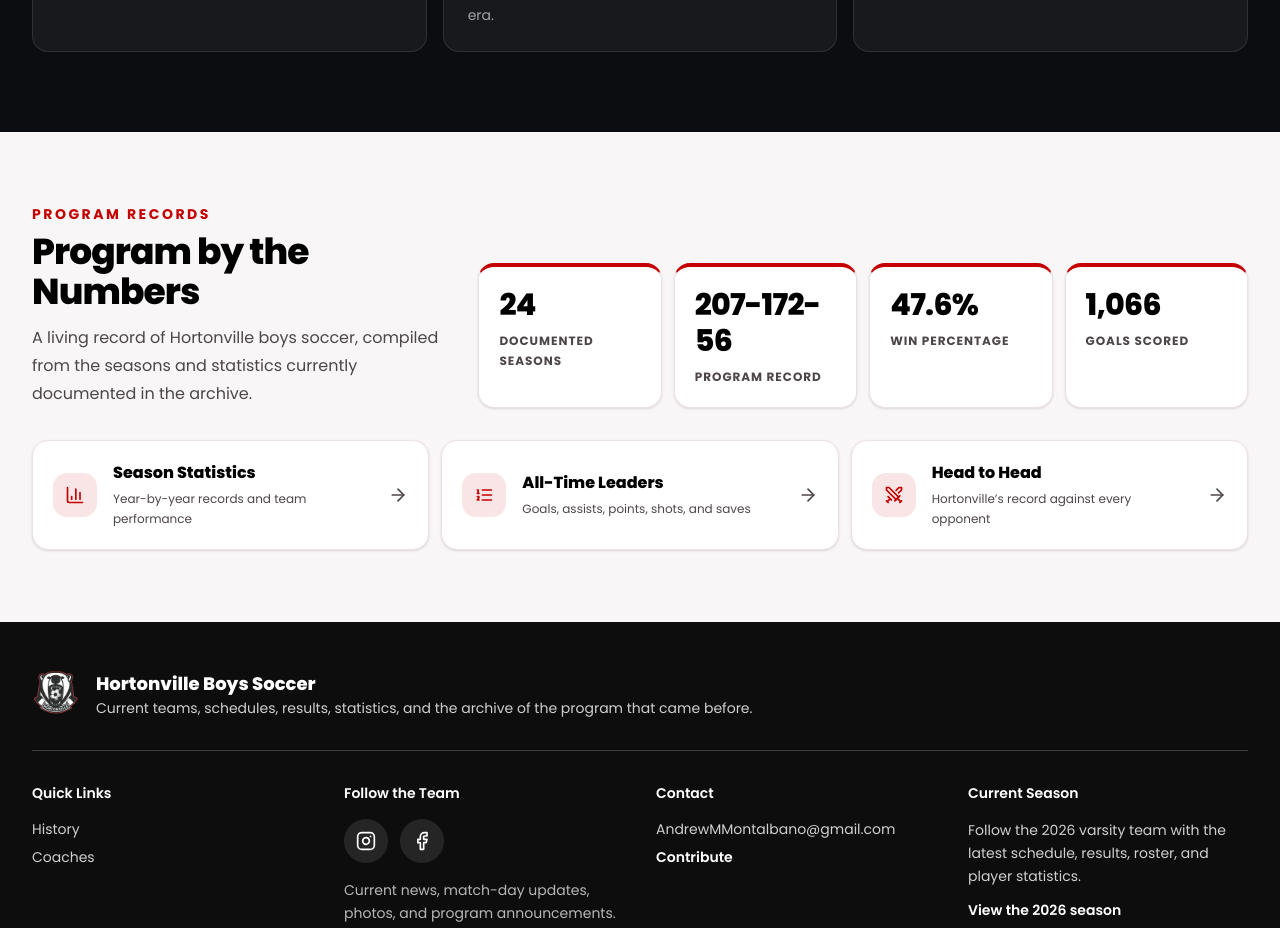
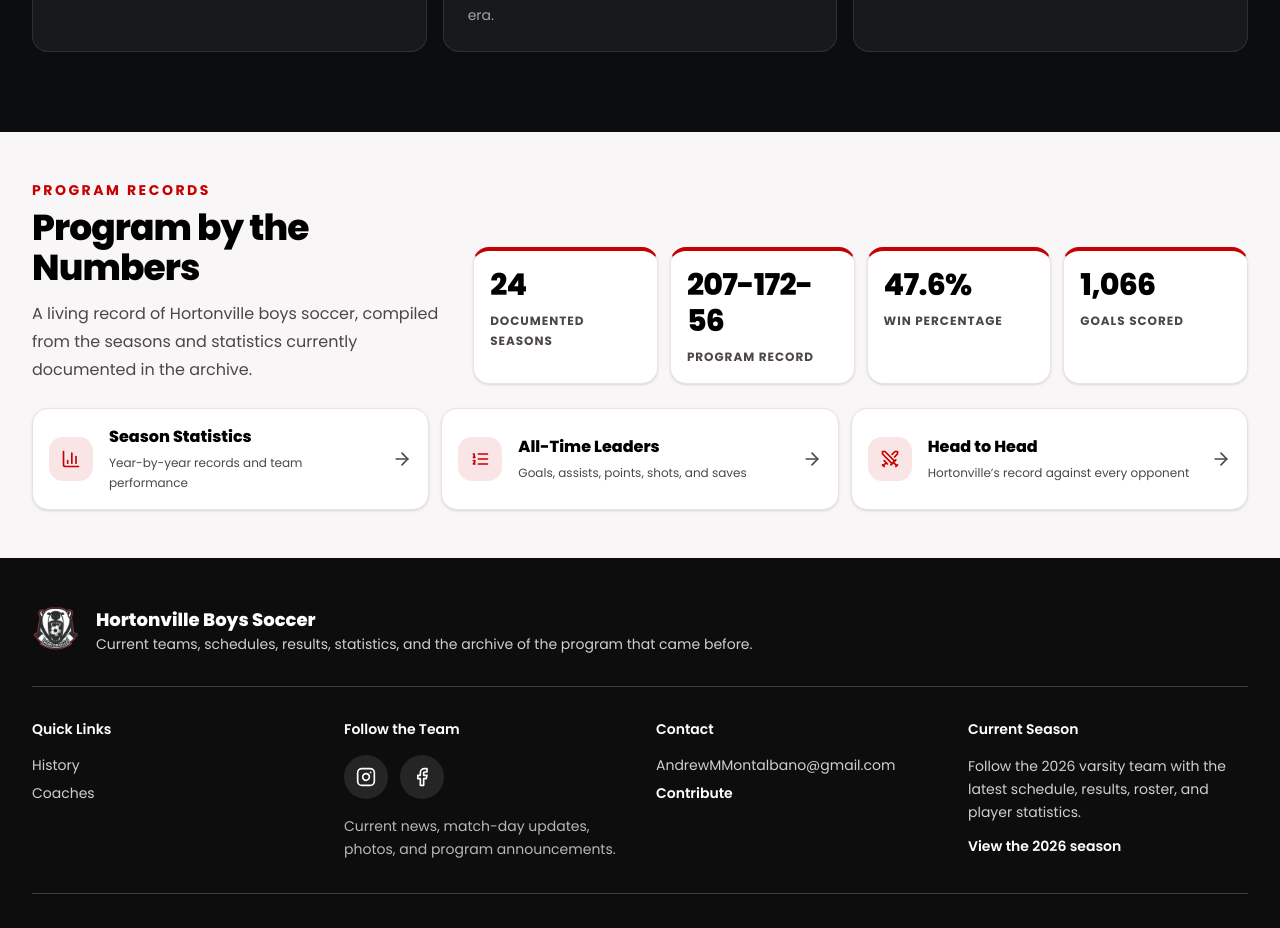
Before and after one commit to pithed2/hortonvilleSoccerHistory, a Next.js app: page / in a window 1280 px wide. Shown: the part 2000-2928 px from the top of the page. Built offline with nearby package versions, Linux system fonts and the light colour scheme.

Commit message:
Refacing

```diff
--- a/components/stats-section.tsx
+++ b/components/stats-section.tsx
@@ -18,23 +18,23 @@ export async function StatsSection() {
   ]
 
   return (
-    <section id="stats" className="bg-muted/25 py-14 sm:py-18" aria-labelledby="program-numbers-title">
+    <section id="stats" className="bg-muted/25 py-10 sm:py-12" aria-labelledby="program-numbers-title">
       <div className="site-container">
-        <div className="grid gap-8 lg:grid-cols-[0.7fr_1.3fr] lg:items-end">
+        <div className="grid gap-6 lg:grid-cols-[0.7fr_1.3fr] lg:items-end">
           <div>
             <p className="section-eyebrow">Program records</p>
             <h2 id="program-numbers-title" className="text-3xl font-black tracking-tight sm:text-4xl">Program by the Numbers</h2>
             <p className="mt-3 max-w-xl leading-7 text-muted-foreground">A living record of Hortonville boys soccer, compiled from the seasons and statistics currently documented in the archive.</p>
           </div>
           <div className="grid grid-cols-2 gap-3 sm:grid-cols-4">
-            {stats.map((stat) => <article key={stat.label} className="surface-card border-t-4 border-t-primary p-5"><p className="text-2xl font-black tracking-tight sm:text-3xl">{stat.value}</p><h3 className="mt-2 text-xs font-bold uppercase leading-5 tracking-[0.08em] text-muted-foreground">{stat.label}</h3></article>)}
+            {stats.map((stat) => <article key={stat.label} className="surface-card border-t-4 border-t-primary p-4"><p className="text-2xl font-black tracking-tight sm:text-3xl">{stat.value}</p><h3 className="mt-2 text-xs font-bold uppercase leading-5 tracking-[0.08em] text-muted-foreground">{stat.label}</h3></article>)}
           </div>
         </div>
 
-        <div className="mt-8 grid gap-3 lg:grid-cols-3">
+        <div className="mt-6 grid gap-3 lg:grid-cols-3">
           {destinations.map((destination) => {
             const Icon = destination.icon
-            return <Link key={destination.href} href={destination.href} className="group flex items-center gap-4 rounded-2xl border bg-card p-5 shadow-sm transition hover:-translate-y-0.5 hover:border-primary/40 hover:shadow-md"><span className="grid size-11 shrink-0 place-items-center rounded-xl bg-primary/10 text-primary"><Icon className="size-5" aria-hidden="true" /></span><span className="min-w-0 flex-1"><strong className="block font-black">{destination.title}</strong><span className="mt-1 block text-xs leading-5 text-muted-foreground">{destination.detail}</span></span><ArrowRight className="size-5 shrink-0 text-muted-foreground transition-transform group-hover:translate-x-1 group-hover:text-primary" aria-hidden="true" /></Link>
+            return <Link key={destination.href} href={destination.href} className="group flex items-center gap-4 rounded-2xl border bg-card p-4 shadow-sm transition hover:-translate-y-0.5 hover:border-primary/40 hover:shadow-md"><span className="grid size-11 shrink-0 place-items-center rounded-xl bg-primary/10 text-primary"><Icon className="size-5" aria-hidden="true" /></span><span className="min-w-0 flex-1"><strong className="block font-black">{destination.title}</strong><span className="mt-1 block text-xs leading-5 text-muted-foreground">{destination.detail}</span></span><ArrowRight className="size-5 shrink-0 text-muted-foreground transition-transform group-hover:translate-x-1 group-hover:text-primary" aria-hidden="true" /></Link>
           })}
         </div>
       </div>
```
Also changed, not shown: .claude/launch.json (added).
